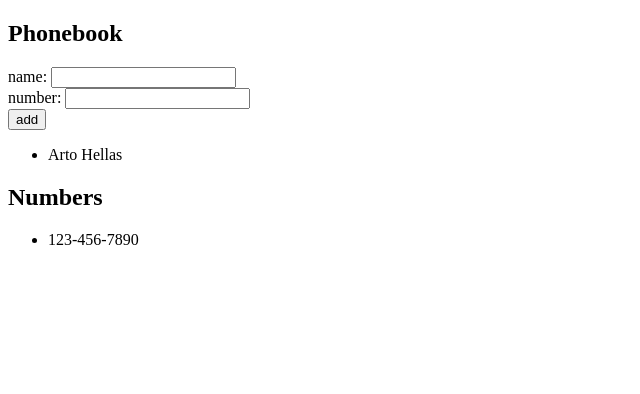
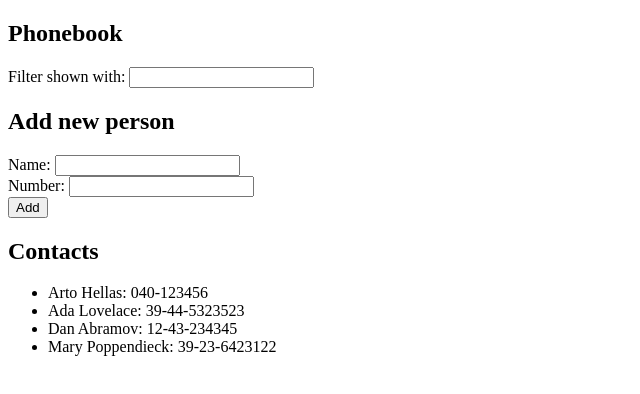
Before and after one commit to webcrafter011/Fullstack_Open_Exercises_Solutions, a React (Vite) app in the folder phonebook/: page / in a window 1280 px wide. Shown: the top 394 px of the page, without its empty margins (0-640 px from the left). Built offline with nearby package versions, Linux system fonts and the light colour scheme.

Commit message:
exercise 2.8

```diff
--- a/phonebook/src/App.jsx
+++ b/phonebook/src/App.jsx
@@ -1,20 +1,23 @@
 import { useState } from "react";
 
 const App = () => {
+  // Application State
   const [persons, setPersons] = useState([
-    {
-      name: "Arto Hellas",
-      number: "123-456-7890",
-    },
+    { name: "Arto Hellas", number: "040-123456", id: 1 },
+    { name: "Ada Lovelace", number: "39-44-5323523", id: 2 },
+    { name: "Dan Abramov", number: "12-43-234345", id: 3 },
+    { name: "Mary Poppendieck", number: "39-23-6423122", id: 4 },
   ]);
   const [newName, setNewName] = useState("");
   const [newNumber, setNewNumber] = useState("");
+  const [filter, setFilter] = useState("");
 
   const handleSubmit = (event) => {
     event.preventDefault();
     const newPerson = {
       name: newName,
       number: newNumber,
+      id: persons.length + 1,
     };
 
     let toAdd = true;
@@ -25,9 +28,7 @@
     });
 
     if (toAdd) {
-      const newArr = [...persons, newPerson];
-      setPersons(newArr);
-      console.log(newArr);
+      setPersons([...persons, newPerson]);
     } else {
       window.alert(`${newName} is already added to phonebook`);
     }
@@ -35,43 +36,46 @@
     setNewNumber("");
   };
 
-  const handleNameChange = (event) => {
-    setNewName(event.target.value);
-  };
+  const handleNameChange = (event) => setNewName(event.target.value);
+  const handleNumberChange = (event) => setNewNumber(event.target.value);
+  const handleFilterChange = (event) => setFilter(event.target.value);
 
-  const handleNumberChange = (event) => {
-    setNewNumber(event.target.value);
-  };
+  // Function to filter persons based on search
+  const filteredPersons = filter
+    ? persons.filter((person) =>
+        person.name.toLowerCase().startsWith(filter.toLowerCase())
+      )
+    : persons;
 
   return (
     <div>
       <h2>Phonebook</h2>
+
+      <div>
+        Filter shown with: <input value={filter} onChange={handleFilterChange} />
+      </div>
+
+      <h2>Add new person</h2>
       <form onSubmit={handleSubmit}>
         <div>
-          name: <input value={newName} onChange={handleNameChange} />
+          Name: <input value={newName} onChange={handleNameChange} />
         </div>
         <div>
-          number: <input value={newNumber} onChange={handleNumberChange} />
+          Number: <input value={newNumber} onChange={handleNumberChange} />
         </div>
         <div>
-          <button type="submit">add</button>
+          <button type="submit">Add</button>
         </div>
       </form>
-      <div>
-        <ul>
-          {persons.map((person) => {
-            return <li key={person.name}>{person.name}</li>;
-          })}
-        </ul>
-      </div>
-      <h2>Numbers</h2>
-      <div>
-        <ul>
-          {persons.map((person) => {
-            return <li key={person.number}>{person.number}</li>;
-          })}
-        </ul>
-      </div>
+
+      <h2>Contacts</h2>
+      <ul>
+        {filteredPersons.map((person) => (
+          <li key={person.id}>
+            {person.name}: {person.number}
+          </li>
+        ))}
+      </ul>
     </div>
   );
 };
```
